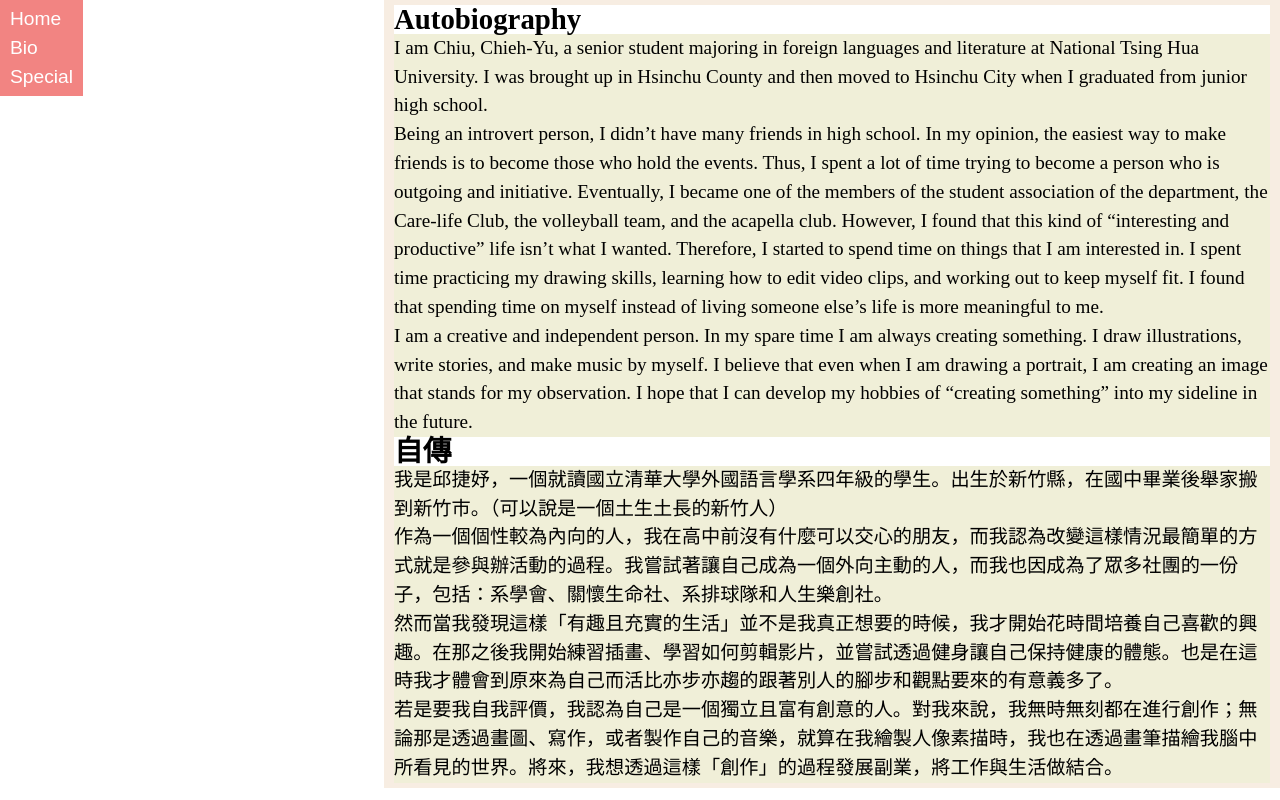
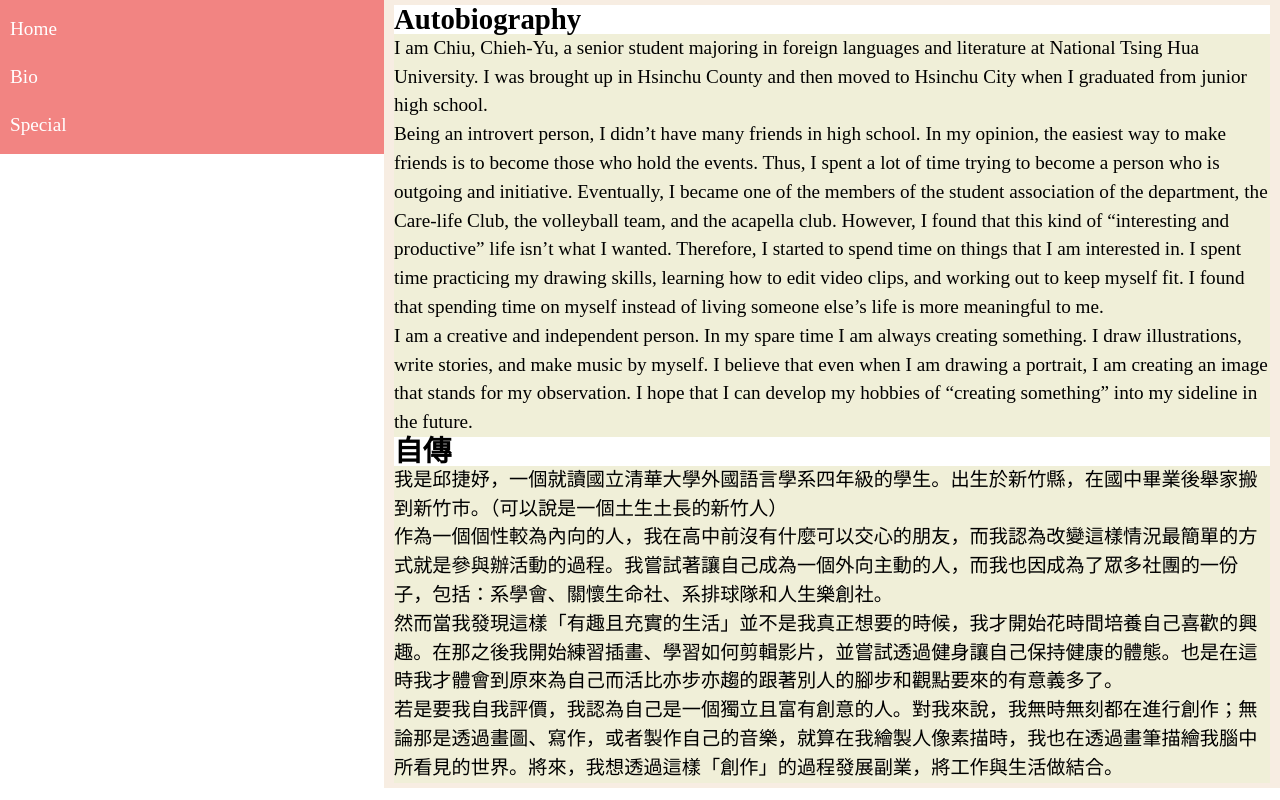
Before and after one commit to charlie2212/charlie2212.github.io, a plain HTML site: page index.html in a window 1280 px wide. Drawn offline with Linux system fonts and the light colour scheme.

Commit message:
Update index.css

```diff
--- a/index.css
+++ b/index.css
@@ -8,16 +8,18 @@ body{
 	height: 100%;
 	overflow-x: hidden;
 	overflow-y: auto;
-	font:2.4vh/3.6vh serif;
+	font: 2.4vh/3.6vh serif;
 }
 
 nav{
 	position: fixed;
 	padding: 5px 10px;
 	background-color: #f28482;
-	color:white;
-	font-family: sans-serif;
+	color: white;
+	font-family: serif;
 	font-size: 2.4vh;
+  width: 30%;
+  line-height: 6vh;
 }
 
 div#container{
```
